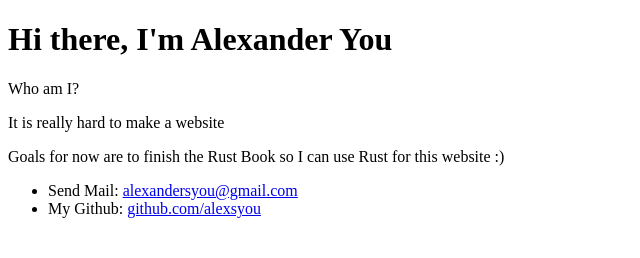
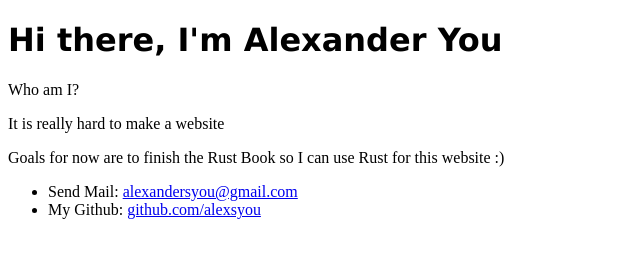
Before and after one commit to alexsyou/alexsyou.github.io, a plain HTML site: page index.html in a window 1280 px wide. Shown: the whole page, without its empty margins (0-640 px from the left). Drawn offline with Linux system fonts and the light colour scheme.

Commit message:
Tested changing fonts

```diff
--- a/index.html
+++ b/index.html
@@ -6,7 +6,7 @@
   <body>
     <div class="container">
       <div class="blurb">
-        <h1>Hi there, I'm Alexander You</h1>
+        <h1 style="font-family:verdana">Hi there, I'm Alexander You</h1>
         <p>Who am I?</p>
         <p>It is really hard to make a website</p>
         <p>Goals for now are to finish the Rust Book so I can use Rust for this website :)</p>
```
